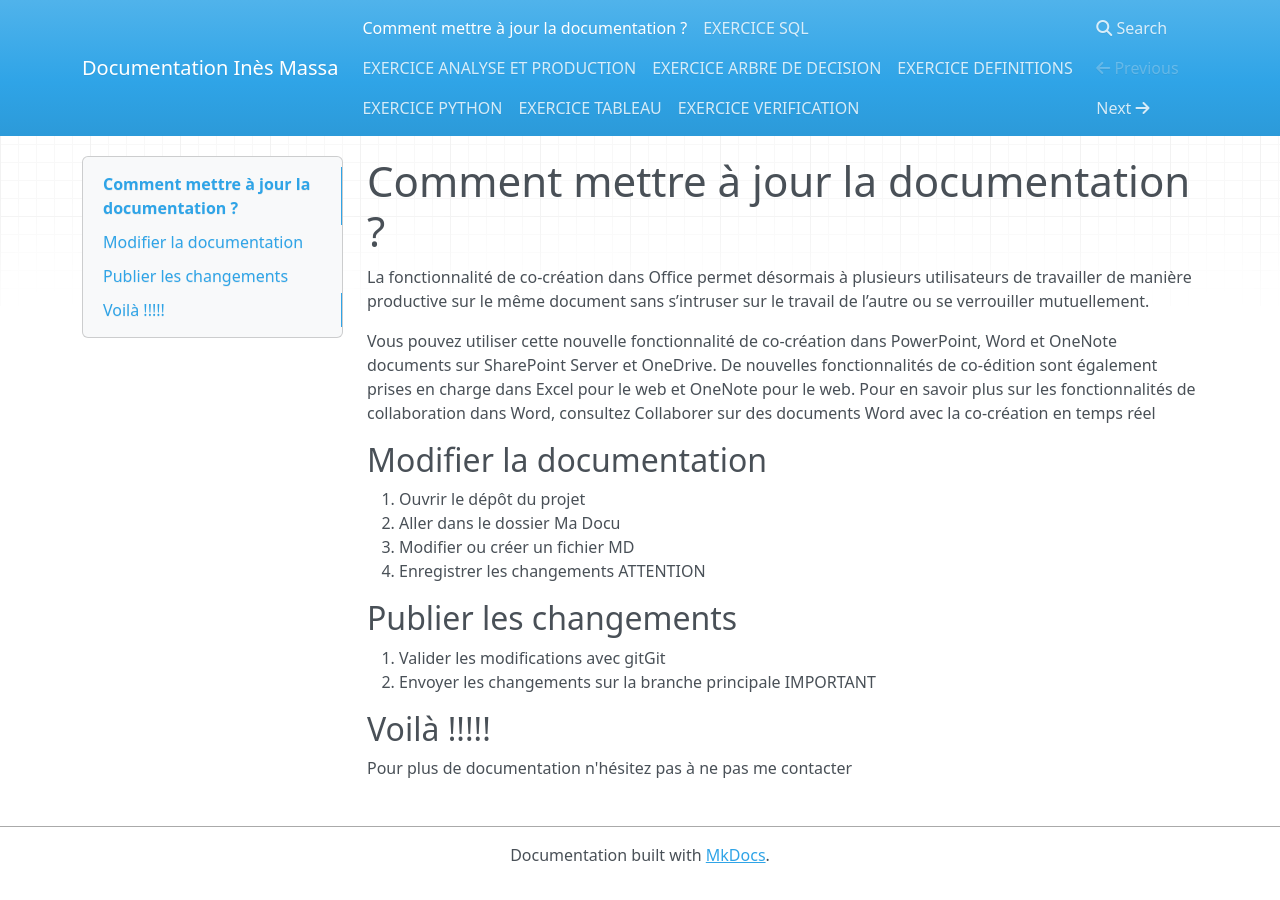
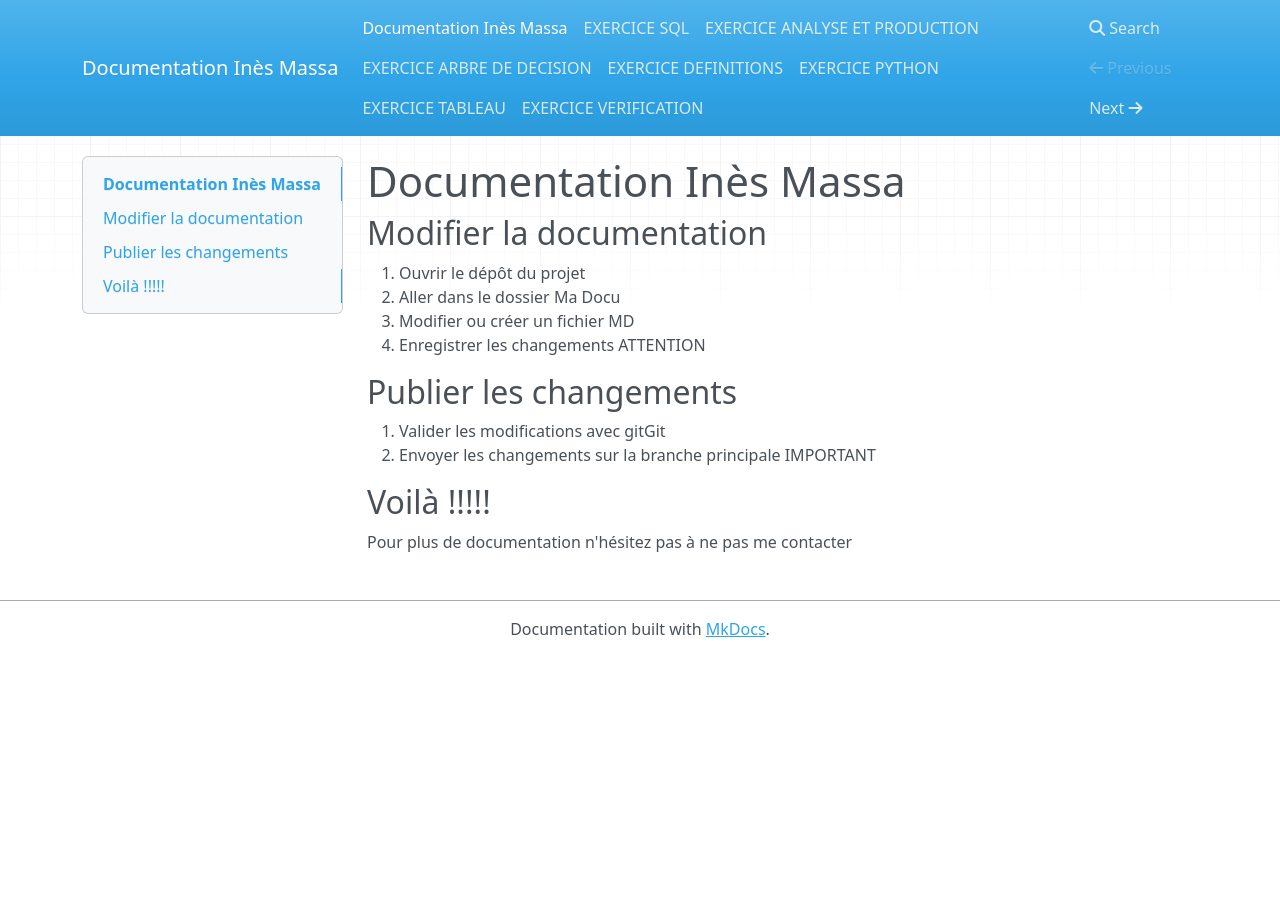
Before and after one commit to massaines-cpu/Prairie-In-s-Massa, an MkDocs documentation site: the page built from docs/index.md, in a window 1280 px wide. Built offline with MkDocs 1.6.1, drawn with Linux system fonts in a browser that asks for light colours; nearby versions of some CDN libraries.

Commit message:
« Propre »

```diff
--- a/docs/index.md
+++ b/docs/index.md
@@ -1,8 +1,6 @@
-# Comment mettre à jour la documentation ?
+# Documentation Inès Massa
 
-La fonctionnalité de co-création dans Office permet désormais à plusieurs utilisateurs de travailler de manière productive sur le même document sans s’intruser sur le travail de l’autre ou se verrouiller mutuellement.
 
-Vous pouvez utiliser cette nouvelle fonctionnalité de co-création dans PowerPoint, Word et OneNote documents sur SharePoint Server et OneDrive. De nouvelles fonctionnalités de co-édition sont également prises en charge dans Excel pour le web et OneNote pour le web. Pour en savoir plus sur les fonctionnalités de collaboration dans Word, consultez Collaborer sur des documents Word avec la co-création en temps réel
 
 ## Modifier la documentation
 
--- a/mkdocs.yml
+++ b/mkdocs.yml
@@ -1 +1,3 @@
 site_name: Documentation Inès Massa
+
+summary: True
```
Also changed, not shown: 1 other file.
